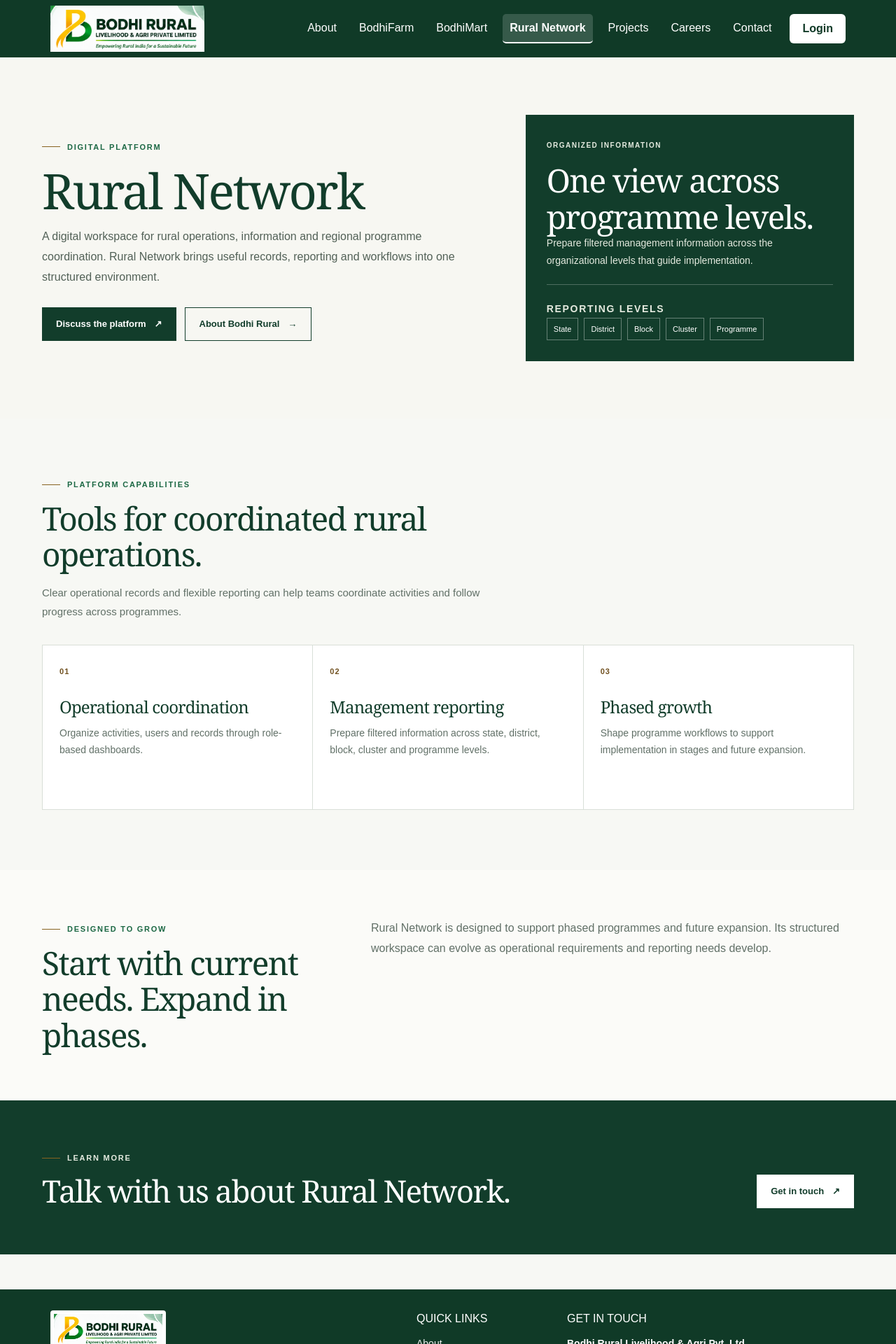
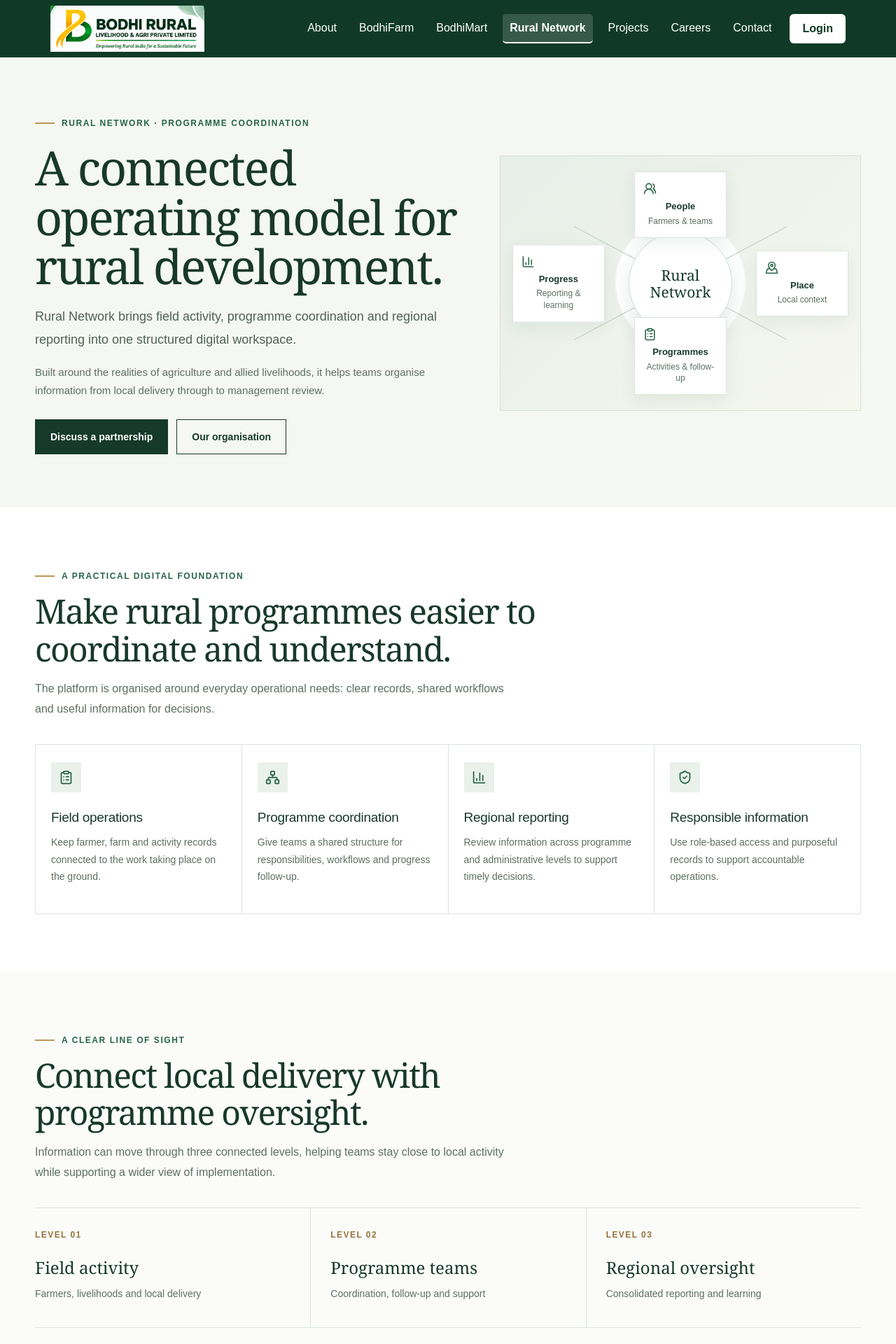
Before and after one commit to drdeepaksingh1/Bodhi-Rural, a Next.js app: page /farmer-network in a window 1280 px wide. Shown: the top 1920 px of the page at 70% size. Built offline with nearby package versions, Linux system fonts and the light colour scheme.

Commit message:
Polish Rural Network page for partners

```diff
--- a/src/app/farmer-network/page.tsx
+++ b/src/app/farmer-network/page.tsx
@@ -1,174 +1,286 @@
 import type { Metadata } from 'next';
 import Link from 'next/link';
+import {
+  BarChart3,
+  ClipboardList,
+  Handshake,
+  MapPinned,
+  Network,
+  ShieldCheck,
+  UsersRound,
+} from 'lucide-react';
 
 export const metadata: Metadata = {
-  title: 'Rural Network',
-  description: 'Explore Rural Network, a digital workspace for rural operations, information and programme coordination.',
+  title: 'Rural Network | Connected Rural Development',
+  description:
+    'Discover Bodhi Rural Network: a structured approach to coordinating field activity, programmes and regional reporting across rural India.',
   alternates: { canonical: '/farmer-network' },
 };
 
 const capabilities = [
   {
+    icon: ClipboardList,
+    title: 'Field operations',
+    description:
+      'Keep farmer, farm and activity records connected to the work taking place on the ground.',
+  },
+  {
+    icon: Network,
+    title: 'Programme coordination',
+    description:
+      'Give teams a shared structure for responsibilities, workflows and progress follow-up.',
+  },
+  {
+    icon: BarChart3,
+    title: 'Regional reporting',
+    description:
+      'Review information across programme and administrative levels to support timely decisions.',
+  },
+  {
+    icon: ShieldCheck,
+    title: 'Responsible information',
+    description:
+      'Use role-based access and purposeful records to support accountable operations.',
+  },
+];
+
+const operatingLevels = [
+  { label: 'Field activity', detail: 'Farmers, livelihoods and local delivery' },
+  { label: 'Programme teams', detail: 'Coordination, follow-up and support' },
+  { label: 'Regional oversight', detail: 'Consolidated reporting and learning' },
+];
+
+const principles = [
+  {
     number: '01',
-    title: 'Operational coordination',
-    description: 'Organize activities, users and records through role-based dashboards.',
+    title: 'Start with local context',
+    description:
+      'Programme design should reflect the livelihoods, resources and priorities of the communities it serves.',
   },
   {
     number: '02',
-    title: 'Management reporting',
-    description: 'Prepare filtered information across state, district, block, cluster and programme levels.',
+    title: 'Make progress visible',
+    description:
+      'Clear responsibilities and consistent records help partners follow implementation and identify what needs attention.',
   },
   {
     number: '03',
-    title: 'Phased growth',
-    description: 'Shape programme workflows to support implementation in stages and future expansion.',
+    title: 'Learn and adapt',
+    description:
+      'Structured reviews create room to improve delivery as field conditions and programme needs change.',
   },
 ];
 
-export default function Page() {
+export default function RuralNetworkPage() {
   return (
-    <>
+    <main className="rural-network-page">
       <style>{`
-        .br-network { color: #1c2b23; }
-        .br-network * { box-sizing: border-box; }
-        .br-network-wrap { width: min(1160px, calc(100% - 48px)); margin: 0 auto; }
-        .br-network-eyebrow { display: inline-flex; align-items: center; gap: 10px; color: #1c6844; font-size: 11px; font-weight: 800; letter-spacing: .16em; text-transform: uppercase; }
-        .br-network-eyebrow:before { content: ''; width: 26px; height: 1px; background: #876321; }
-        .br-network-hero { padding: 82px 0; background: #f7f7f2; }
-        .br-network-hero-grid { display: grid; grid-template-columns: minmax(0, 1.15fr) minmax(300px, .85fr); gap: 56px; align-items: center; }
-        .br-network h1, .br-network h2, .br-network h3 { color: #123d2b; font-family: Georgia, 'Times New Roman', serif; font-weight: 500; letter-spacing: -.035em; }
-        .br-network h1 { max-width: 720px; margin: 18px 0 16px; font-size: clamp(44px, 6vw, 70px); line-height: 1.03; }
-        .br-network-lead { max-width: 650px; margin: 0; color: #526157; font-size: 16px; line-height: 1.8; }
-        .br-network-links { display: flex; flex-wrap: wrap; gap: 12px; margin-top: 28px; }
-        .br-network-button { display: inline-flex; min-height: 48px; align-items: center; justify-content: center; gap: 12px; padding: 0 20px; background: #123d2b; color: #fff; font-size: 13px; font-weight: 700; text-decoration: none; }
-        .br-network-button.secondary { border: 1px solid #123d2b; background: transparent; color: #123d2b; }
-        .br-network-panel { padding: 30px; background: #123d2b; color: #fff; }
-        .br-network-panel small { color: #e4eadf; font-size: 10px; font-weight: 800; letter-spacing: .15em; text-transform: uppercase; }
-        .br-network-panel h2 { margin: 18px 0 12px; color: #fff; font-size: 30px; line-height: 1.2; }
-        .br-network-panel p { margin: 0; color: #e4eadf; font-size: 14px; line-height: 1.75; }
-        .br-network-panel-rule { height: 1px; margin: 22px 0; background: rgba(255,255,255,.25); }
-        .br-network-panel-label { margin: 0 0 10px; color: #e4eadf; font-size: 10px; font-weight: 800; letter-spacing: .12em; text-transform: uppercase; }
-        .br-network-levels { display: flex; flex-wrap: wrap; gap: 8px; }
-        .br-network-levels span { padding: 7px 9px; border: 1px solid rgba(255,255,255,.35); color: #fff; font-size: 11px; }
-        .br-network-section { padding: 78px 0 86px; }
-        .br-network-heading { max-width: 720px; margin-bottom: 34px; }
-        .br-network h2 { margin: 14px 0 0; font-size: clamp(32px, 4vw, 46px); line-height: 1.12; }
-        .br-network-heading p { max-width: 670px; margin: 15px 0 0; color: #617067; font-size: 15px; line-height: 1.8; }
-        .br-network-grid { display: grid; grid-template-columns: repeat(3, minmax(0, 1fr)); border-top: 1px solid #d9dfd8; border-left: 1px solid #d9dfd8; }
-        .br-network-card { min-height: 235px; padding: 24px; border-right: 1px solid #d9dfd8; border-bottom: 1px solid #d9dfd8; background: #fff; }
-        .br-network-number { color: #70501f; font-size: 11px; font-weight: 800; letter-spacing: .1em; }
-        .br-network-card h3 { margin: 26px 0 10px; font-size: 24px; line-height: 1.2; }
-        .br-network-card p { margin: 0; color: #617067; font-size: 14px; line-height: 1.75; }
-        .br-network-scale { padding: 68px 0; background: #fbfbf8; }
-        .br-network-scale-row { display: grid; grid-template-columns: .75fr 1.25fr; gap: 56px; align-items: start; }
-        .br-network-scale p { max-width: 720px; margin: 0; color: #617067; font-size: 16px; line-height: 1.85; }
-        .br-network-cta { padding: 66px 0; background: #123d2b; }
-        .br-network-cta-row { display: flex; align-items: end; justify-content: space-between; gap: 30px; }
-        .br-network-cta .br-network-eyebrow { color: #e4eadf; }
-        .br-network-cta h2 { max-width: 680px; margin: 14px 0 0; color: #fff; font-size: clamp(32px, 4vw, 44px); }
-        .br-network-cta .br-network-button { flex-shrink: 0; background: #fff; color: #123d2b; }
-        @media (max-width: 860px) {
-          .br-network-hero-grid { grid-template-columns: 1fr; gap: 32px; }
-          .br-network-panel { max-width: 640px; }
-          .br-network-scale-row { grid-template-columns: 1fr; gap: 18px; }
-          .br-network-cta-row { display: block; }
-          .br-network-cta .br-network-button { margin-top: 24px; }
+        .rural-network-page {
+          --rn-ink: #18382b;
+          --rn-green: #286447;
+          --rn-green-dark: #153a2b;
+          --rn-muted: #5d6e63;
+          --rn-line: #dce4dd;
+          --rn-soft: #f4f7f2;
+          --rn-paper: #fbfcfa;
+          --rn-gold: #bd9553;
+          color: var(--rn-ink);
+          background: #fff;
         }
-        @media (max-width: 760px) {
-          .br-network-wrap { width: min(100% - 36px, 540px); }
-          .br-network-hero { padding: 56px 0 60px; }
-          .br-network-section { padding: 60px 0 68px; }
-          .br-network-grid { grid-template-columns: 1fr; }
-          .br-network-card { min-height: 0; padding: 21px; }
-          .br-network-card h3 { margin-top: 18px; }
-          .br-network-scale, .br-network-cta { padding: 56px 0; }
+        .rural-network-page *, .rural-network-page *::before, .rural-network-page *::after { box-sizing: border-box; }
+        .rn-container { width: min(1180px, calc(100% - 48px)); margin: 0 auto; }
+        .rn-hero { padding: 78px 0 76px; background: var(--rn-soft); overflow: hidden; }
+        .rn-hero-grid { display: grid; grid-template-columns: minmax(0, 1.08fr) minmax(340px, .92fr); gap: 58px; align-items: center; }
+        .rn-kicker { display: inline-flex; align-items: center; gap: 10px; color: var(--rn-green); font-size: 12px; font-weight: 800; letter-spacing: .13em; text-transform: uppercase; }
+        .rn-kicker::before { content: ''; width: 28px; height: 2px; background: var(--rn-gold); }
+        .rn-hero h1, .rn-section h2, .rn-cta h2 { color: var(--rn-ink); font-family: Georgia, 'Times New Roman', serif; font-weight: 500; letter-spacing: -.035em; }
+        .rn-hero h1 { max-width: 720px; margin: 19px 0 20px; font-size: clamp(42px, 5.4vw, 68px); line-height: 1.04; }
+        .rn-lead { max-width: 690px; margin: 0; color: #4f6256; font-size: 18px; line-height: 1.8; }
+        .rn-hero-note { max-width: 670px; margin: 18px 0 0; color: var(--rn-muted); font-size: 15px; line-height: 1.75; }
+        .rn-actions { display: flex; flex-wrap: wrap; gap: 12px; margin-top: 28px; }
+        .rn-button { display: inline-flex; min-height: 50px; align-items: center; justify-content: center; padding: 0 21px; border: 1px solid var(--rn-green-dark); background: var(--rn-green-dark); color: #fff; font-size: 14px; font-weight: 750; text-decoration: none; transition: background .18s ease, color .18s ease; }
+        .rn-button:hover { background: var(--rn-green); }
+        .rn-button-secondary { background: transparent; color: var(--rn-green-dark); }
+        .rn-button-secondary:hover { background: #e7eee8; color: var(--rn-green-dark); }
+        .rn-diagram { position: relative; min-height: 365px; display: grid; place-items: center; padding: 24px; border: 1px solid #d7e1d8; background: radial-gradient(circle at center, #fff 0, #fff 29%, transparent 30%), linear-gradient(135deg, #e6eee7, #f6f7ef); }
+        .rn-diagram::before, .rn-diagram::after { content: ''; position: absolute; width: 67%; height: 1px; background: #b8cabc; transform: rotate(28deg); }
+        .rn-diagram::after { transform: rotate(-28deg); }
+        .rn-diagram-center { z-index: 1; width: 148px; height: 148px; display: grid; place-items: center; border: 1px solid #d0ddd1; border-radius: 50%; background: #fff; box-shadow: 0 12px 34px rgba(22, 58, 43, .10); text-align: center; }
+        .rn-diagram-center span { display: block; max-width: 106px; color: var(--rn-green-dark); font-family: Georgia, 'Times New Roman', serif; font-size: 21px; line-height: 1.15; }
+        .rn-node { position: absolute; z-index: 2; width: 132px; padding: 14px 12px; border: 1px solid #dce4dd; background: #fff; box-shadow: 0 8px 22px rgba(22, 58, 43, .07); text-align: center; }
+        .rn-node svg { width: 19px; height: 19px; margin-bottom: 6px; color: var(--rn-green); }
+        .rn-node strong { display: block; color: var(--rn-ink); font-size: 13px; }
+        .rn-node small { display: block; margin-top: 3px; color: var(--rn-muted); font-size: 12px; line-height: 1.4; }
+        .rn-node-top { top: 22px; left: 50%; transform: translateX(-50%); }
+        .rn-node-right { right: 17px; top: 50%; transform: translateY(-50%); }
+        .rn-node-bottom { bottom: 22px; left: 50%; transform: translateX(-50%); }
+        .rn-node-left { left: 17px; top: 50%; transform: translateY(-50%); }
+        .rn-section { padding: 82px 0; }
+        .rn-section-soft { background: var(--rn-paper); }
+        .rn-section-heading { max-width: 760px; margin-bottom: 35px; }
+        .rn-section h2 { margin: 14px 0 0; font-size: clamp(32px, 4vw, 48px); line-height: 1.12; }
+        .rn-section-heading p { max-width: 690px; margin: 16px 0 0; color: var(--rn-muted); font-size: 16px; line-height: 1.8; }
+        .rn-capability-grid { display: grid; grid-template-columns: repeat(4, minmax(0, 1fr)); border-top: 1px solid var(--rn-line); border-left: 1px solid var(--rn-line); }
+        .rn-capability { min-height: 242px; padding: 25px 22px; border-right: 1px solid var(--rn-line); border-bottom: 1px solid var(--rn-line); background: #fff; }
+        .rn-icon-box { width: 43px; height: 43px; display: grid; place-items: center; background: #eaf1eb; color: var(--rn-green); }
+        .rn-icon-box svg { width: 21px; height: 21px; }
+        .rn-capability h3 { margin: 22px 0 9px; color: var(--rn-ink); font-size: 19px; letter-spacing: -.015em; }
+        .rn-capability p { margin: 0; color: var(--rn-muted); font-size: 14px; line-height: 1.75; }
+        .rn-levels { display: grid; grid-template-columns: repeat(3, minmax(0, 1fr)); border-top: 1px solid var(--rn-line); border-bottom: 1px solid var(--rn-line); }
+        .rn-level { position: relative; min-height: 170px; padding: 25px 28px 25px 0; }
+        .rn-level + .rn-level { padding-left: 28px; border-left: 1px solid var(--rn-line); }
+        .rn-level-index { color: #96713a; font-size: 12px; font-weight: 800; letter-spacing: .12em; }
+        .rn-level h3 { margin: 18px 0 8px; color: var(--rn-ink); font-family: Georgia, 'Times New Roman', serif; font-size: 24px; font-weight: 500; }
+        .rn-level p { max-width: 270px; margin: 0; color: var(--rn-muted); font-size: 14px; line-height: 1.7; }
+        .rn-principles { padding: 78px 0 84px; background: var(--rn-green-dark); color: #fff; }
+        .rn-principles .rn-kicker { color: #d7e7d9; }
+        .rn-principles h2 { max-width: 700px; margin: 14px 0 34px; color: #fff; font-family: Georgia, 'Times New Roman', serif; font-size: clamp(32px, 4vw, 46px); font-weight: 500; line-height: 1.12; letter-spacing: -.03em; }
+        .rn-principle-grid { display: grid; grid-template-columns: repeat(3, minmax(0, 1fr)); border-top: 1px solid rgba(255,255,255,.25); }
+        .rn-principle { padding: 24px 25px 0 0; }
+        .rn-principle + .rn-principle { padding-left: 25px; border-left: 1px solid rgba(255,255,255,.25); }
+        .rn-principle span { color: #ddbd80; font-size: 12px; font-weight: 800; letter-spacing: .12em; }
+        .rn-principle h3 { margin: 20px 0 9px; color: #fff; font-size: 19px; }
+        .rn-principle p { margin: 0; color: #dce7de; font-size: 14px; line-height: 1.75; }
+        .rn-cta { padding: 68px 0; background: #f1f5f0; }
+        .rn-cta-row { display: flex; align-items: center; justify-content: space-between; gap: 28px; }
+        .rn-cta h2 { max-width: 700px; margin: 13px 0 0; font-size: clamp(30px, 3.8vw, 43px); line-height: 1.13; }
+        .rn-cta p { max-width: 650px; margin: 12px 0 0; color: var(--rn-muted); font-size: 15px; line-height: 1.7; }
+        @media (max-width: 980px) {
+          .rn-hero-grid { grid-template-columns: 1fr; gap: 38px; }
+          .rn-diagram { min-height: 340px; }
+          .rn-capability-grid { grid-template-columns: repeat(2, minmax(0, 1fr)); }
         }
-        @media (max-width: 400px) {
-          .br-network-wrap { width: calc(100% - 30px); }
-          .br-network-links { display: grid; grid-template-columns: 1fr; }
-          .br-network-button { width: 100%; }
-          .br-network-panel { padding: 23px; }
+        @media (max-width: 680px) {
+          .rn-container { width: min(100% - 36px, 540px); }
+          .rn-hero { padding: 54px 0 58px; }
+          .rn-lead { font-size: 16px; }
+          .rn-section { padding: 60px 0; }
+          .rn-capability-grid, .rn-levels, .rn-principle-grid { grid-template-columns: 1fr; }
+          .rn-capability { min-height: 0; padding: 21px; }
+          .rn-level, .rn-level + .rn-level { min-height: 0; padding: 22px 0; border-left: 0; }
+          .rn-level + .rn-level { border-top: 1px solid var(--rn-line); }
+          .rn-level h3 { margin-top: 12px; }
+          .rn-principles { padding: 60px 0; }
+          .rn-principle, .rn-principle + .rn-principle { padding: 22px 0; border-left: 0; }
+          .rn-principle + .rn-principle { border-top: 1px solid rgba(255,255,255,.25); }
+          .rn-cta { padding: 58px 0; }
+          .rn-cta-row { display: block; }
+          .rn-cta .rn-button { margin-top: 24px; }
         }
+        @media (max-width: 430px) {
+          .rn-container { width: calc(100% - 30px); }
+          .rn-actions { display: grid; grid-template-columns: 1fr; }
+          .rn-button { width: 100%; }
+          .rn-diagram { min-height: 315px; }
+          .rn-node { width: 112px; padding: 11px 8px; }
+          .rn-node-left { left: 4px; }
+          .rn-node-right { right: 4px; }
+          .rn-diagram-center { width: 128px; height: 128px; }
+        }
+        @media (prefers-reduced-motion: reduce) { .rn-button { transition: none; } }
       `}</style>
-      <main className="br-network">
-        <section className="br-network-hero">
-          <div className="br-network-wrap br-network-hero-grid">
+
+      <section className="rn-hero">
+        <div className="rn-container rn-hero-grid">
           <div>
-              <span className="br-network-eyebrow">Digital platform</span>
-              <h1>Rural Network</h1>
-              <p className="br-network-lead">
-                A digital workspace for rural operations, information and
-                regional programme coordination. Rural Network brings useful
-                records, reporting and workflows into one structured environment.
+            <span className="rn-kicker">Rural Network · Programme coordination</span>
+            <h1>A connected operating model for rural development.</h1>
+            <p className="rn-lead">
+              Rural Network brings field activity, programme coordination and
+              regional reporting into one structured digital workspace.
             </p>
-              <div className="br-network-links">
-                <Link href="/contact" className="br-network-button">Discuss the platform <span aria-hidden="true">↗</span></Link>
-                <Link href="/about" className="br-network-button secondary">About Bodhi Rural <span aria-hidden="true">→</span></Link>
+            <p className="rn-hero-note">
+              Built around the realities of agriculture and allied livelihoods,
+              it helps teams organise information from local delivery through
+              to management review.
+            </p>
+            <div className="rn-actions">
+              <Link href="/contact" className="rn-button">Discuss a partnership</Link>
+              <Link href="/about" className="rn-button rn-button-secondary">Our organisation</Link>
             </div>
           </div>
-            <aside className="br-network-panel" aria-label="Reporting hierarchy">
-              <small>Organized information</small>
-              <h2>One view across programme levels.</h2>
-              <p>Prepare filtered management information across the organizational levels that guide implementation.</p>
-              <div className="br-network-panel-rule" />
-              <p className="br-network-panel-label">Reporting levels</p>
-              <div className="br-network-levels">
-                <span>State</span>
-                <span>District</span>
-                <span>Block</span>
-                <span>Cluster</span>
-                <span>Programme</span>
+
+          <div className="rn-diagram" role="img" aria-label="Rural Network brings field teams, farmers, programme teams and regional oversight into a coordinated model">
+            <div className="rn-diagram-center"><span>Rural Network</span></div>
+            <div className="rn-node rn-node-top"><UsersRound aria-hidden="true" /><strong>People</strong><small>Farmers &amp; teams</small></div>
+            <div className="rn-node rn-node-right"><MapPinned aria-hidden="true" /><strong>Place</strong><small>Local context</small></div>
+            <div className="rn-node rn-node-bottom"><ClipboardList aria-hidden="true" /><strong>Programmes</strong><small>Activities &amp; follow-up</small></div>
+            <div className="rn-node rn-node-left"><BarChart3 aria-hidden="true" /><strong>Progress</strong><small>Reporting &amp; learning</small></div>
           </div>
-            </aside>
         </div>
       </section>
 
-        <section className="br-network-section">
-          <div className="br-network-wrap">
-            <div className="br-network-heading">
-              <span className="br-network-eyebrow">Platform capabilities</span>
-              <h2>Tools for coordinated rural operations.</h2>
+      <section className="rn-section">
+        <div className="rn-container">
+          <div className="rn-section-heading">
+            <span className="rn-kicker">A practical digital foundation</span>
+            <h2>Make rural programmes easier to coordinate and understand.</h2>
             <p>
-                Clear operational records and flexible reporting can help teams
-                coordinate activities and follow progress across programmes.
+              The platform is organised around everyday operational needs: clear
+              records, shared workflows and useful information for decisions.
             </p>
           </div>
-            <div className="br-network-grid">
-              {capabilities.map((capability) => (
-                <article className="br-network-card" key={capability.number}>
-                  <span className="br-network-number">{capability.number}</span>
-                  <h3>{capability.title}</h3>
-                  <p>{capability.description}</p>
+          <div className="rn-capability-grid">
+            {capabilities.map(({ icon: Icon, title, description }) => (
+              <article className="rn-capability" key={title}>
+                <div className="rn-icon-box"><Icon aria-hidden="true" /></div>
+                <h3>{title}</h3>
+                <p>{description}</p>
               </article>
             ))}
           </div>
         </div>
       </section>
 
-        <section className="br-network-scale">
-          <div className="br-network-wrap br-network-scale-row">
-            <div>
-              <span className="br-network-eyebrow">Designed to grow</span>
-              <h2>Start with current needs. Expand in phases.</h2>
+      <section className="rn-section rn-section-soft">
+        <div className="rn-container">
+          <div className="rn-section-heading">
+            <span className="rn-kicker">A clear line of sight</span>
+            <h2>Connect local delivery with programme oversight.</h2>
+            <p>
+              Information can move through three connected levels, helping
+              teams stay close to local activity while supporting a wider view
+              of implementation.
+            </p>
           </div>
-            <p>
-              Rural Network is designed to support phased programmes and future
-              expansion. Its structured workspace can evolve as operational
-              requirements and reporting needs develop.
-            </p>
+          <div className="rn-levels">
+            {operatingLevels.map((level, index) => (
+              <article className="rn-level" key={level.label}>
+                <span className="rn-level-index">LEVEL 0{index + 1}</span>
+                <h3>{level.label}</h3>
+                <p>{level.detail}</p>
+              </article>
+            ))}
+          </div>
         </div>
       </section>
 
-        <section className="br-network-cta">
-          <div className="br-network-wrap br-network-cta-row">
+      <section className="rn-principles">
+        <div className="rn-container">
+          <span className="rn-kicker">How we build for the field</span>
+          <h2>Useful systems begin with people, context and accountability.</h2>
+          <div className="rn-principle-grid">
+            {principles.map((principle) => (
+              <article className="rn-principle" key={principle.number}>
+                <span>{principle.number}</span>
+                <h3>{principle.title}</h3>
+                <p>{principle.description}</p>
+              </article>
+            ))}
+          </div>
+        </div>
+      </section>
+
+      <section className="rn-cta">
+        <div className="rn-container rn-cta-row">
           <div>
-              <span className="br-network-eyebrow">Learn more</span>
-              <h2>Talk with us about Rural Network.</h2>
+            <span className="rn-kicker">Work with Bodhi Rural</span>
+            <h2>Explore a programme or platform partnership.</h2>
+            <p>We welcome conversations with development organisations, institutions, responsible businesses and technology partners.</p>
           </div>
-            <Link href="/contact" className="br-network-button">Get in touch <span aria-hidden="true">↗</span></Link>
+          <Link href="/contact" className="rn-button">Contact our team</Link>
         </div>
       </section>
     </main>
-    </>
   );
 }
```
Lines whose indentation alone changed are shown as unchanged.
